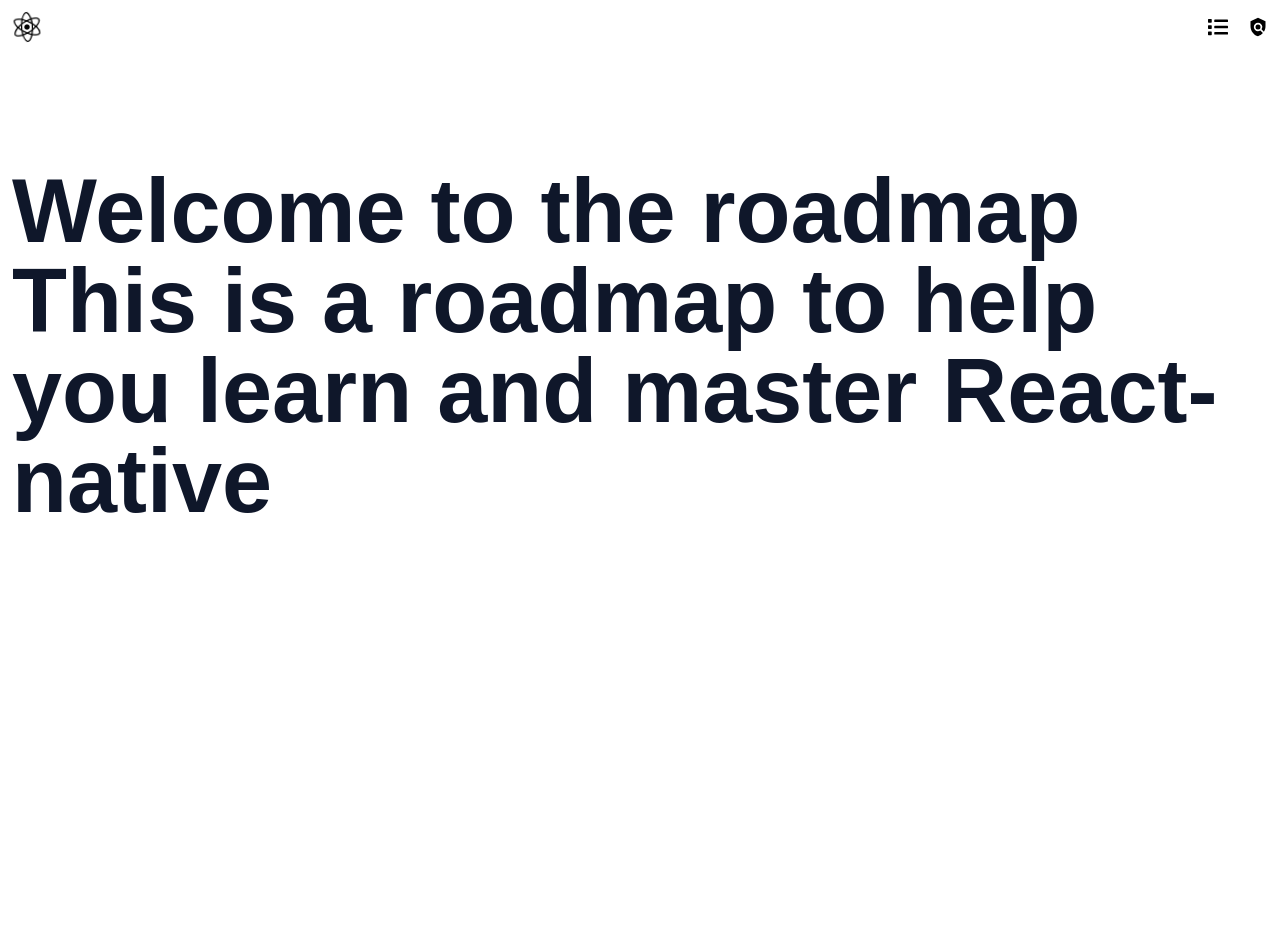
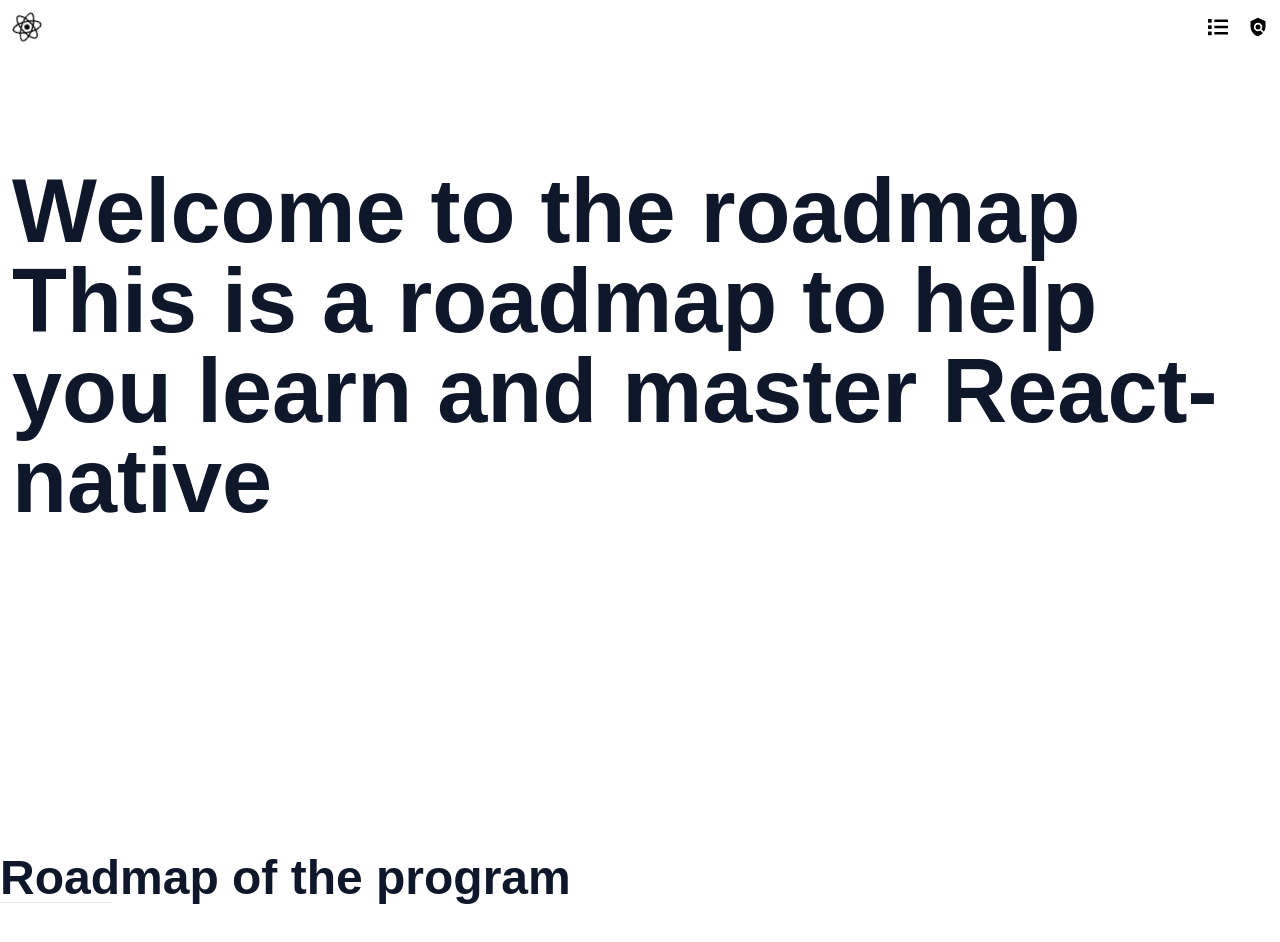
Before and after one commit to tchasinga/native-present, a React (Vite) app: page / in a window 1280 px wide. Shown: the top 942 px of the page. Before the commit the page ends 854 px from the top, so only its background shows below. Built offline with nearby package versions, Linux system fonts and the light colour scheme.

Commit message:
New code is added now

```diff
--- a/src/Pages/Program.jsx
+++ b/src/Pages/Program.jsx
@@ -1,8 +1,12 @@
-
-
 export default function Program() {
   return (
-     <div>
+     <div className="flex flex-col pb-16">
+       <h1 className="text-5xl text-slate-900 font-semibold">Roadmap  of the program</h1>
+       <hr className="w-28 " />
+
+       {/* First week of the program */}
+
+       <div className="flex flex-col"></div>
     </div>
   )
 }
```
